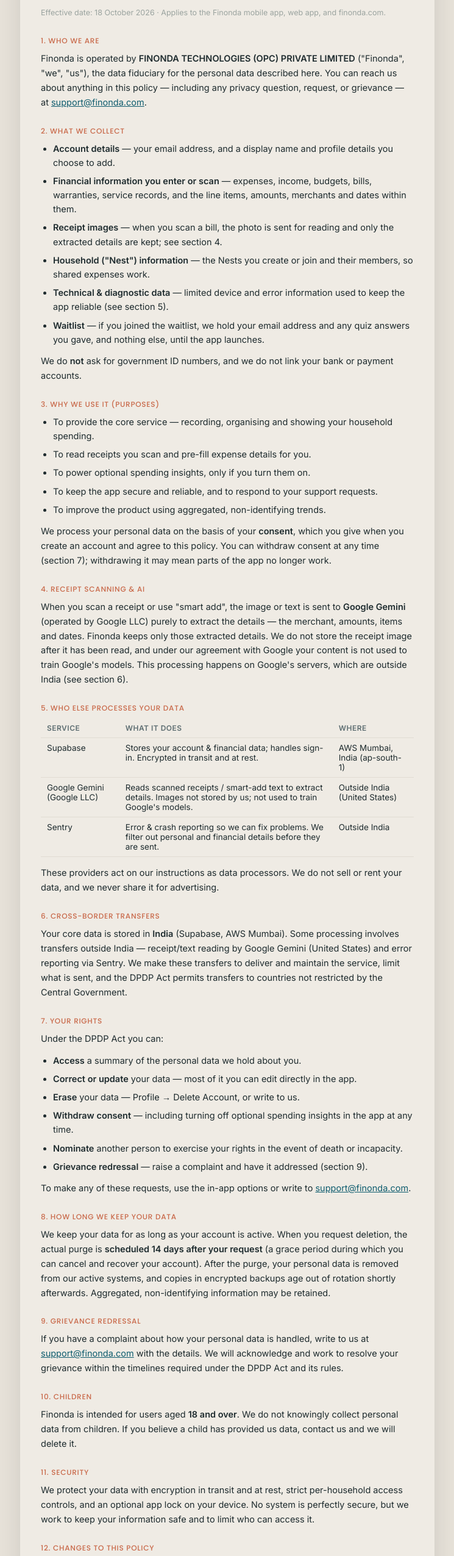
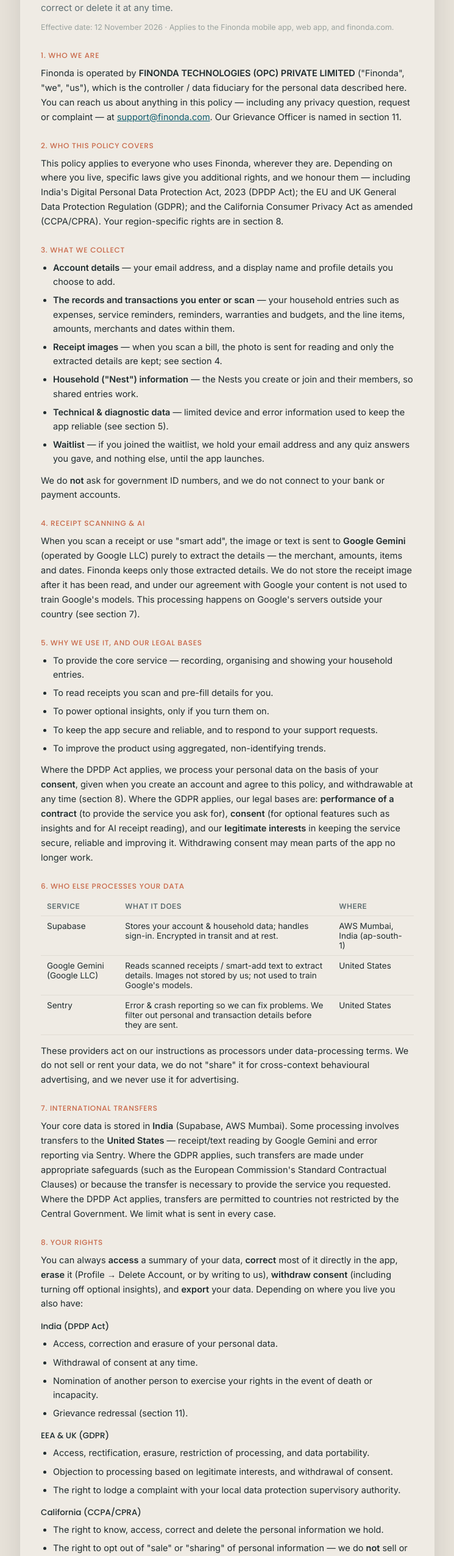
Before and after one commit to rt88087/finonda-waitlist, a plain HTML site: page privacy.html in a window 1280 px wide. Shown: the part 246-2797 px from the top of the page at 61% size, without its empty margins (267-1012 px from the left). Drawn offline with Linux system fonts and the light colour scheme.

Commit message:
Legal: add Terms of Service + multi-jurisdiction Privacy Policy rewrite; grievance officer Rosamma Thomas; breach + IP clauses; household-management framing; footer terms link

```diff
--- a/privacy.html
+++ b/privacy.html
@@ -4,7 +4,7 @@
 <meta charset="utf-8">
 <meta name="viewport" content="width=device-width, initial-scale=1">
 <meta name="robots" content="noindex,follow">
-<meta name="description" content="Finonda Privacy Policy — what we collect, why, who processes it, and your rights under India's DPDP Act.">
+<meta name="description" content="Finonda Privacy Policy — what we collect, why, who processes it, and your rights, wherever you live.">
 <title>finonda — Privacy Policy</title>
 <link rel="preconnect" href="https://fonts.googleapis.com">
 <link href="https://fonts.googleapis.com/css2?family=Poppins:wght@500;600&family=Inter:wght@400;500;600&display=swap" rel="stylesheet">
@@ -20,6 +20,7 @@
   .lead{font-size:15px;color:var(--slate);line-height:1.6;margin:0 0 10px}
   .eff{font-size:12.5px;color:#9AA39F;margin:0 0 22px}
   h2{font-family:'Poppins';font-weight:500;font-size:12px;letter-spacing:.06em;text-transform:uppercase;color:var(--terra);margin:26px 0 8px}
+  h3{font-family:'Poppins';font-weight:500;font-size:13.5px;color:var(--ink);margin:16px 0 6px}
   p{font-size:14.5px;color:var(--ink);line-height:1.65;margin:0 0 12px}
   ul{margin:0 0 12px;padding-left:20px}
   li{font-size:14.5px;color:var(--ink);line-height:1.6;margin:0 0 7px}
@@ -47,84 +48,104 @@
 
   <div class="body">
     <h1>Privacy Policy</h1>
-    <p class="lead">Plain version: Finonda helps you track your household spending. Your financial data is stored in India, is never sold or used for advertising, and you can see, correct, or delete it at any time. The sections below are the full detail, written to meet India's Digital Personal Data Protection Act, 2023 (DPDP Act).</p>
-    <p class="eff">Effective date: 18 October 2026 &middot; Applies to the Finonda mobile app, web app, and finonda.com.</p>
+    <p class="lead">Plain version: Finonda is a household management app that helps you keep your expenses, warranties, services, reminders and budgets organised in one place. This policy explains what we collect, why, who processes it, and the rights you have &mdash; wherever you live. We never sell your data or use it for advertising, and you can see, correct or delete it at any time.</p>
+    <p class="eff">Effective date: 12 November 2026 &middot; Applies to the Finonda mobile app, web app, and finonda.com.</p>
 
     <h2>1. Who we are</h2>
-    <p>Finonda is operated by <strong>FINONDA TECHNOLOGIES (OPC) PRIVATE LIMITED</strong> ("Finonda", "we", "us"), the data fiduciary for the personal data described here. You can reach us about anything in this policy &mdash; including any privacy question, request, or grievance &mdash; at <a href="mailto:support@finonda.com">support@finonda.com</a>.</p>
+    <p>Finonda is operated by <strong>FINONDA TECHNOLOGIES (OPC) PRIVATE LIMITED</strong> ("Finonda", "we", "us"), which is the controller / data fiduciary for the personal data described here. You can reach us about anything in this policy &mdash; including any privacy question, request or complaint &mdash; at <a href="mailto:support@finonda.com">support@finonda.com</a>. Our Grievance Officer is named in section 11.</p>
 
-    <h2>2. What we collect</h2>
+    <h2>2. Who this policy covers</h2>
+    <p>This policy applies to everyone who uses Finonda, wherever they are. Depending on where you live, specific laws give you additional rights, and we honour them &mdash; including India's Digital Personal Data Protection Act, 2023 (DPDP Act); the EU and UK General Data Protection Regulation (GDPR); and the California Consumer Privacy Act as amended (CCPA/CPRA). Your region-specific rights are in section 8.</p>
+
+    <h2>3. What we collect</h2>
     <ul>
       <li><strong>Account details</strong> &mdash; your email address, and a display name and profile details you choose to add.</li>
-      <li><strong>Financial information you enter or scan</strong> &mdash; expenses, income, budgets, bills, warranties, service records, and the line items, amounts, merchants and dates within them.</li>
+      <li><strong>The records and transactions you enter or scan</strong> &mdash; your household entries such as expenses, service reminders, reminders, warranties and budgets, and the line items, amounts, merchants and dates within them.</li>
       <li><strong>Receipt images</strong> &mdash; when you scan a bill, the photo is sent for reading and only the extracted details are kept; see section 4.</li>
-      <li><strong>Household ("Nest") information</strong> &mdash; the Nests you create or join and their members, so shared expenses work.</li>
+      <li><strong>Household ("Nest") information</strong> &mdash; the Nests you create or join and their members, so shared entries work.</li>
       <li><strong>Technical &amp; diagnostic data</strong> &mdash; limited device and error information used to keep the app reliable (see section 5).</li>
       <li><strong>Waitlist</strong> &mdash; if you joined the waitlist, we hold your email address and any quiz answers you gave, and nothing else, until the app launches.</li>
     </ul>
-    <p>We do <strong>not</strong> ask for government ID numbers, and we do not link your bank or payment accounts.</p>
+    <p>We do <strong>not</strong> ask for government ID numbers, and we do not connect to your bank or payment accounts.</p>
 
-    <h2>3. Why we use it (purposes)</h2>
+    <h2>4. Receipt scanning &amp; AI</h2>
+    <p>When you scan a receipt or use "smart add", the image or text is sent to <strong>Google Gemini</strong> (operated by Google LLC) purely to extract the details &mdash; the merchant, amounts, items and dates. Finonda keeps only those extracted details. We do not store the receipt image after it has been read, and under our agreement with Google your content is not used to train Google's models. This processing happens on Google's servers outside your country (see section 7).</p>
+
+    <h2>5. Why we use it, and our legal bases</h2>
     <ul>
-      <li>To provide the core service &mdash; recording, organising and showing your household spending.</li>
-      <li>To read receipts you scan and pre-fill expense details for you.</li>
-      <li>To power optional spending insights, only if you turn them on.</li>
+      <li>To provide the core service &mdash; recording, organising and showing your household entries.</li>
+      <li>To read receipts you scan and pre-fill details for you.</li>
+      <li>To power optional insights, only if you turn them on.</li>
       <li>To keep the app secure and reliable, and to respond to your support requests.</li>
       <li>To improve the product using aggregated, non-identifying trends.</li>
     </ul>
-    <p>We process your personal data on the basis of your <strong>consent</strong>, which you give when you create an account and agree to this policy. You can withdraw consent at any time (section 7); withdrawing it may mean parts of the app no longer work.</p>
+    <p>Where the DPDP Act applies, we process your personal data on the basis of your <strong>consent</strong>, given when you create an account and agree to this policy, and withdrawable at any time (section 8). Where the GDPR applies, our legal bases are: <strong>performance of a contract</strong> (to provide the service you ask for), <strong>consent</strong> (for optional features such as insights and for AI receipt reading), and our <strong>legitimate interests</strong> in keeping the service secure, reliable and improving it. Withdrawing consent may mean parts of the app no longer work.</p>
 
-    <h2>4. Receipt scanning &amp; AI</h2>
-    <p>When you scan a receipt or use "smart add", the image or text is sent to <strong>Google Gemini</strong> (operated by Google LLC) purely to extract the details &mdash; the merchant, amounts, items and dates. Finonda keeps only those extracted details. We do not store the receipt image after it has been read, and under our agreement with Google your content is not used to train Google's models. This processing happens on Google's servers, which are outside India (see section 6).</p>
-
-    <h2>5. Who else processes your data</h2>
+    <h2>6. Who else processes your data</h2>
     <table>
       <tr><th>Service</th><th>What it does</th><th>Where</th></tr>
-      <tr><td>Supabase</td><td>Stores your account &amp; financial data; handles sign-in. Encrypted in transit and at rest.</td><td>AWS Mumbai, India (ap-south-1)</td></tr>
-      <tr><td>Google Gemini (Google LLC)</td><td>Reads scanned receipts / smart-add text to extract details. Images not stored by us; not used to train Google's models.</td><td>Outside India (United States)</td></tr>
-      <tr><td>Sentry</td><td>Error &amp; crash reporting so we can fix problems. We filter out personal and financial details before they are sent.</td><td>Outside India</td></tr>
+      <tr><td>Supabase</td><td>Stores your account &amp; household data; handles sign-in. Encrypted in transit and at rest.</td><td>AWS Mumbai, India (ap-south-1)</td></tr>
+      <tr><td>Google Gemini (Google LLC)</td><td>Reads scanned receipts / smart-add text to extract details. Images not stored by us; not used to train Google's models.</td><td>United States</td></tr>
+      <tr><td>Sentry</td><td>Error &amp; crash reporting so we can fix problems. We filter out personal and transaction details before they are sent.</td><td>United States</td></tr>
     </table>
-    <p>These providers act on our instructions as data processors. We do not sell or rent your data, and we never share it for advertising.</p>
+    <p>These providers act on our instructions as processors under data-processing terms. We do not sell or rent your data, we do not "share" it for cross-context behavioural advertising, and we never use it for advertising.</p>
 
-    <h2>6. Cross-border transfers</h2>
-    <p>Your core data is stored in <strong>India</strong> (Supabase, AWS Mumbai). Some processing involves transfers outside India &mdash; receipt/text reading by Google Gemini (United States) and error reporting via Sentry. We make these transfers to deliver and maintain the service, limit what is sent, and the DPDP Act permits transfers to countries not restricted by the Central Government.</p>
+    <h2>7. International transfers</h2>
+    <p>Your core data is stored in <strong>India</strong> (Supabase, AWS Mumbai). Some processing involves transfers to the <strong>United States</strong> &mdash; receipt/text reading by Google Gemini and error reporting via Sentry. Where the GDPR applies, such transfers are made under appropriate safeguards (such as the European Commission's Standard Contractual Clauses) or because the transfer is necessary to provide the service you requested. Where the DPDP Act applies, transfers are permitted to countries not restricted by the Central Government. We limit what is sent in every case.</p>
 
-    <h2>7. Your rights</h2>
-    <p>Under the DPDP Act you can:</p>
+    <h2>8. Your rights</h2>
+    <p>You can always <strong>access</strong> a summary of your data, <strong>correct</strong> most of it directly in the app, <strong>erase</strong> it (Profile &rarr; Delete Account, or by writing to us), <strong>withdraw consent</strong> (including turning off optional insights), and <strong>export</strong> your data. Depending on where you live you also have:</p>
+    <h3>India (DPDP Act)</h3>
     <ul>
-      <li><strong>Access</strong> a summary of the personal data we hold about you.</li>
-      <li><strong>Correct or update</strong> your data &mdash; most of it you can edit directly in the app.</li>
-      <li><strong>Erase</strong> your data &mdash; Profile &rarr; Delete Account, or write to us.</li>
-      <li><strong>Withdraw consent</strong> &mdash; including turning off optional spending insights in the app at any time.</li>
-      <li><strong>Nominate</strong> another person to exercise your rights in the event of death or incapacity.</li>
-      <li><strong>Grievance redressal</strong> &mdash; raise a complaint and have it addressed (section 9).</li>
+      <li>Access, correction and erasure of your personal data.</li>
+      <li>Withdrawal of consent at any time.</li>
+      <li>Nomination of another person to exercise your rights in the event of death or incapacity.</li>
+      <li>Grievance redressal (section 11).</li>
     </ul>
-    <p>To make any of these requests, use the in-app options or write to <a href="mailto:support@finonda.com">support@finonda.com</a>.</p>
+    <h3>EEA &amp; UK (GDPR)</h3>
+    <ul>
+      <li>Access, rectification, erasure, restriction of processing, and data portability.</li>
+      <li>Objection to processing based on legitimate interests, and withdrawal of consent.</li>
+      <li>The right to lodge a complaint with your local data protection supervisory authority.</li>
+    </ul>
+    <h3>California (CCPA/CPRA)</h3>
+    <ul>
+      <li>The right to know, access, correct and delete the personal information we hold.</li>
+      <li>The right to opt out of "sale" or "sharing" of personal information &mdash; we do <strong>not</strong> sell or share your personal information, so there is nothing to opt out of.</li>
+      <li>The right to limit use of sensitive personal information, and the right not to be discriminated against for exercising your rights.</li>
+    </ul>
 
-    <h2>8. How long we keep your data</h2>
+    <h2>9. How to exercise your rights</h2>
+    <p>Use the in-app options, or write to <a href="mailto:support@finonda.com">support@finonda.com</a>. We will verify your request and respond within the timelines required by the law that applies to you. Exercising your rights is free, and we will not treat you differently for doing so.</p>
+
+    <h2>10. How long we keep your data</h2>
     <p>We keep your data for as long as your account is active. When you request deletion, the actual purge is <strong>scheduled 14 days after your request</strong> (a grace period during which you can cancel and recover your account). After the purge, your personal data is removed from our active systems, and copies in encrypted backups age out of rotation shortly afterwards. Aggregated, non-identifying information may be retained.</p>
 
-    <h2>9. Grievance redressal</h2>
-    <p>If you have a complaint about how your personal data is handled, write to us at <a href="mailto:support@finonda.com">support@finonda.com</a> with the details. We will acknowledge and work to resolve your grievance within the timelines required under the DPDP Act and its rules.</p>
+    <h2>11. Grievance &amp; complaints</h2>
+    <p>If you have a complaint about how your personal data is handled, contact our <strong>Grievance Officer, Rosamma Thomas</strong>, at <a href="mailto:support@finonda.com">support@finonda.com</a> with the details. We will acknowledge and work to resolve your grievance within the timelines required by applicable law. EEA/UK users may also complain to their local supervisory authority; India users may approach the Data Protection Board of India.</p>
 
-    <h2>10. Children</h2>
-    <p>Finonda is intended for users aged <strong>18 and over</strong>. We do not knowingly collect personal data from children. If you believe a child has provided us data, contact us and we will delete it.</p>
+    <h2>12. Data breaches</h2>
+    <p>We maintain safeguards to protect your data. In the unlikely event of a personal-data breach that affects you, we will notify you and the relevant authorities where and as required by applicable law, and take reasonable steps to contain and remedy it. This notice describes our process and does not amount to an admission of fault or liability; any limitations of our liability are set out in our <a href="/terms">Terms of Service</a>.</p>
 
-    <h2>11. Security</h2>
+    <h2>13. Children</h2>
+    <p>Finonda is intended only for users aged <strong>18 and over</strong>, and we ask you to confirm your age when you sign up. We do not knowingly collect personal data from anyone under 18. If you believe someone under 18 has provided us data, contact us and we will delete it.</p>
+
+    <h2>14. Security</h2>
     <p>We protect your data with encryption in transit and at rest, strict per-household access controls, and an optional app lock on your device. No system is perfectly secure, but we work to keep your information safe and to limit who can access it.</p>
 
-    <h2>12. Changes to this policy</h2>
+    <h2>15. Changes to this policy</h2>
     <p>We may update this policy as the app evolves or the law changes. We will post the new version here with a new effective date, and notify you in the app of material changes.</p>
 
     <div class="who">
       <strong>Contact</strong><br>
       FINONDA TECHNOLOGIES (OPC) PRIVATE LIMITED<br>
+      Grievance Officer: Rosamma Thomas<br>
       Privacy questions, requests &amp; grievances: <a href="mailto:support@finonda.com">support@finonda.com</a>
     </div>
   </div>
 
   <div class="foot">
-    <a href="/">finonda.com</a> &middot; Digital Personal Data Protection Act, 2023 (India)
+    <a href="/">finonda.com</a> &middot; Your privacy, wherever you live
   </div>
 </div>
 </body>
```
Also changed, not shown: index.html (+1 -1 lines), terms.html (added, +128 -0 lines), 2 other files.
